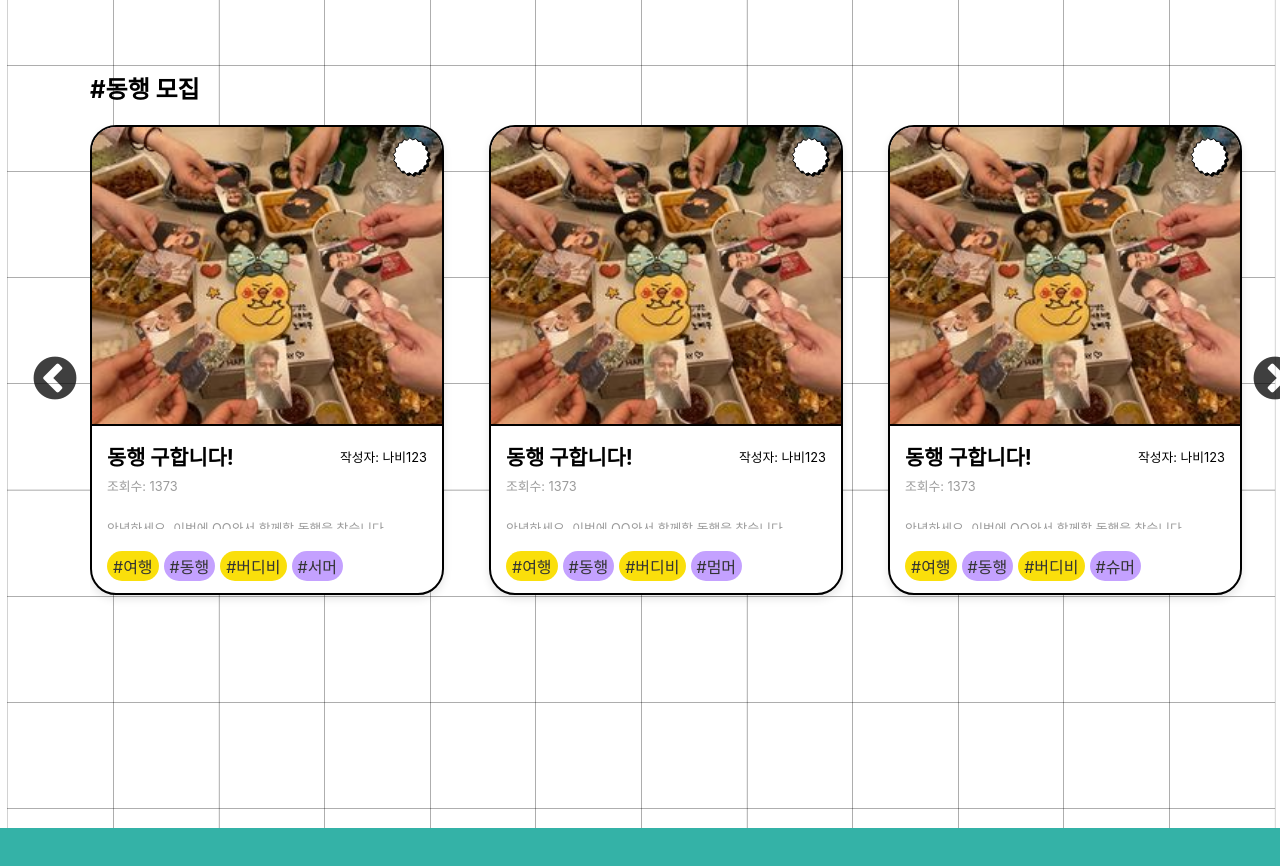
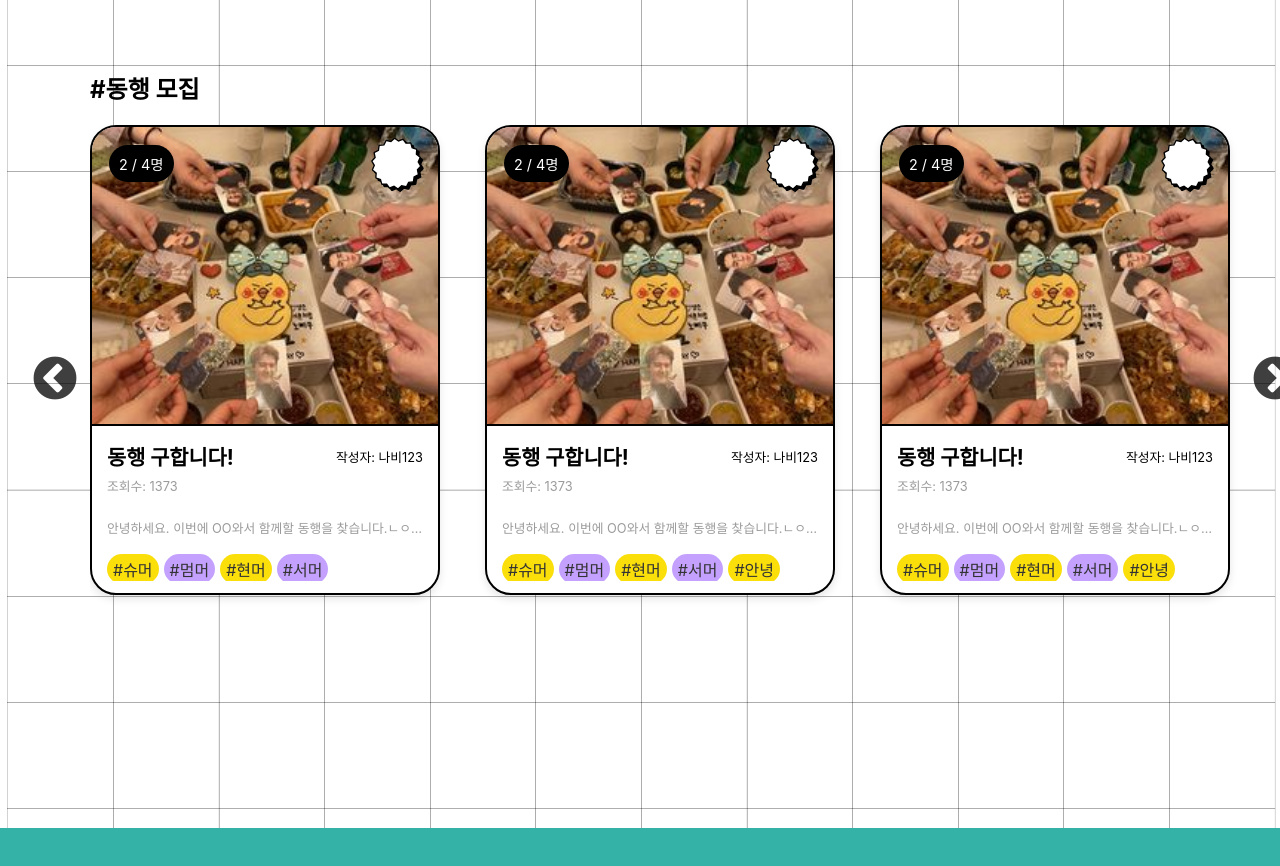
Before and after one commit to jun1378527/Smurfs-Village, a React (Create React App) app: page / in a window 1280 px wide. Shown: the part 1880-2746 px from the top of the page. Built offline with nearby package versions, Linux system fonts and the light colour scheme; a web font is replaced by a local one.

Commit message:
mainpage modify

```diff
--- /dev/null
+++ b/src/views/MainPage/Card.js
@@ -0,0 +1,57 @@
+import React, { useRef, useEffect } from "react";
+import scrap_yes from "../../img/scrap_yes.svg";
+import scrap_none from "../../img/scrap_none.svg";
+
+const Card = ({ data, index, type, toggleScrap }) => {
+  const hashtagsRef = useRef(null);
+
+  useEffect(() => {
+    const containerWidth = hashtagsRef.current.offsetWidth;
+    let totalWidth = 0;
+    const hashtags = Array.from(hashtagsRef.current.children);
+
+    hashtags.forEach(tag => {
+      totalWidth += tag.offsetWidth + 5; // 5는 gap 크기
+      if (totalWidth > containerWidth) {
+        tag.style.display = "none";
+      }
+    });
+  }, [data.hashtags]);
+
+  return (
+    <div className="card" key={index}>
+      <div className="card-image-wrapper">
+        <img src={data.image} alt="Sample" className="card-image" />
+        <div className="participants-info">
+          {data.currentParticipants} / {data.maxParticipants}명
+        </div>
+        <img
+          src={data.scrap ? scrap_yes : scrap_none}
+          alt="Scrap"
+          className="scrap-icon"
+          onClick={() => toggleScrap(index, type)}
+        />
+      </div>
+      <div className="card-content">
+        <div className="card-line-1">
+          <h3>{data.title}</h3>
+          <span>작성자: {data.author}</span>
+        </div>
+        <p>조회수: {data.views}</p>
+        <p className="card_desc">{data.description}</p>
+        <div className="hashtags" ref={hashtagsRef}>
+          {data.hashtags.map((tag, idx) => (
+            <span
+              key={idx}
+              className={`hashtag ${idx % 2 === 0 ? "alternate-color" : ""}`}
+            >
+              #{tag}
+            </span>
+          ))}
+        </div>
+      </div>
+    </div>
+  );
+};
+
+export default Card;
--- a/src/views/MainPage/MainPage.css
+++ b/src/views/MainPage/MainPage.css
@@ -16,7 +16,7 @@ body {
 .main-section {
   display: flex;
   height: 800px;
-  box-sizing: border-box; /* 패딩과 테두리를 포함한 전체 높이 계산 */
+  box-sizing: border-box;
 }
 
 .left-section {
@@ -26,7 +26,7 @@ body {
   display: flex;
   flex-direction: column;
   padding: 100px 74px;
-  box-sizing: border-box; /* 패딩과 테두리를 포함한 전체 높이 계산 */
+  box-sizing: border-box;
   justify-content: space-between;
 }
 
@@ -43,10 +43,12 @@ body {
   font-family: "cooper-black-std", sans-serif;
   margin: 0;
 }
+
 .left_bee_icon img {
   margin-left: 30px;
   height: 188px;
 }
+
 .left-section .h1_buddy {
   margin: 0;
 }
@@ -77,9 +79,11 @@ body {
   height: 114px;
   text-align: left;
 }
+
 .left_bee_icon {
   display: flex;
 }
+
 .right-section {
   flex: 1; /* 줄어드는 부분 */
   min-width: 0; /* 최소 너비를 0으로 설정 */
@@ -205,9 +209,10 @@ body {
   flex-direction: column;
   justify-content: center;
   align-items: center;
-  height: 300px;
+  height: 800px;
   padding: 40px;
   background-color: #fff;
+  background-image: url("../../img/grid_temp2-18.svg"); /* 격자 무늬 배경 이미지 경로 */
   background-size: cover;
   white-space: nowrap;
 }
@@ -244,7 +249,7 @@ body {
 }
 
 .card {
-  width: 350px; /* 카드 너비 고정 */
+  width: 350px !important; /* 카드 너비 고정 */
   height: 470px; /* 카드 높이 고정 */
   background-color: #fff; /* 카드 배경 색상 */
   border-radius: 26px;
@@ -264,29 +269,16 @@ body {
   align-items: center;
 }
 
-.card-image-wrapper {
-  position: relative;
-}
-
 .card-image {
-  width: 350px;
-  height: 297px;
+  width: 350px; /* 이미지 너비 고정 */
+  height: 297px; /* 이미지 높이 고정 */
   object-fit: cover;
-  opacity: 1;
-}
-
-.scrap-icon {
-  position: absolute;
-  top: 10px;
-  right: 10px;
-  width: 40px;
-  height: 40px;
-  cursor: pointer;
+  opacity: 1; /* 이미지의 투명도 */
 }
 
 .card-content {
   width: 100%;
-  height: 172px;
+  height: 172px; /* 컨텐츠 높이 고정 */
   box-sizing: border-box;
   padding: 15px;
   display: flex;
@@ -321,25 +313,31 @@ body {
   display: flex;
   align-items: center;
   gap: 5px;
-  flex-wrap: wrap;
+  flex-wrap: nowrap; /* 한 줄로 정렬 */
+  overflow: hidden;
+  max-width: 100%;
 }
 
 .hashtag {
   margin-top: 17px;
-  background-color: #c4a1ff;
+  background-color: #c4a1ff; /* 기본 해시태그 배경 색상 */
   border-radius: 25px;
   padding: 3px 6px;
   font-size: 1em;
   color: #333;
+  white-space: nowrap; /* 한 줄로 표시 */
+  overflow: hidden; /* 넘치는 텍스트 숨김 */
 }
 
 .hashtag.alternate-color {
-  background-color: #fadf0b;
+  background-color: #fadf0b; /* 대체 해시태그 배경 색상 */
 }
 
 .slick-slide {
   padding-right: 45px;
   height: 800px;
+  display: flex !important;
+  justify-content: center;
 }
 
 .slick-list {
@@ -370,3 +368,27 @@ body {
 .slick-next {
   right: -40px;
 }
+
+.card-image-wrapper {
+  position: relative;
+}
+
+.participants-info {
+  position: absolute;
+  top: 18px;
+  left: 17px;
+  background: rgba(0, 0, 0);
+  color: #fff;
+  padding: 8px 10px;
+  border-radius: 50px;
+  font-size: 0.9em;
+}
+
+.scrap-icon {
+  position: absolute;
+  top: 10px;
+  right: 13px;
+  width: 55px;
+  height: 55px;
+  cursor: pointer;
+}
--- a/src/views/MainPage/MainPage.js
+++ b/src/views/MainPage/MainPage.js
@@ -9,8 +9,7 @@ import header_icon from "../../img/header_icon.svg";
 import section1_bee from "../../img/section1_bee.svg";
 import section1_cloud from "../../img/section1_cloud.svg";
 import section1_flower from "../../img/section1_flower.svg";
-import scrap_yes from "../../img/scrap_yes.svg";
-import scrap_none from "../../img/scrap_none.svg";
+import Card from "./Card";
 import birthdayImage from "../../img/birthday1.jpg";
 
 const MainPage = () => {
@@ -31,37 +30,49 @@ const MainPage = () => {
       title: "동행 구합니다!",
       author: "나비123",
       views: 1373,
-      description: "안녕하세요. 이번에 OO와서 함께할 동행을 찾습니다.",
-      hashtags: ["여행", "동행", "버디비", "서머"],
+      description:
+        "안녕하세요. 이번에 OO와서 함께할 동행을 찾습니다.ㄴㅇㄴㅇㄹㄹㄴㅇ",
+      hashtags: ["슈머", "멈머", "현머", "서머", "안녕ㄴㅇㅇㄴㄹㄴㅇㄹ"],
       image: birthdayImage,
       scrap: false,
+      currentParticipants: 2,
+      maxParticipants: 4,
     },
     {
       title: "동행 구합니다!",
       author: "나비123",
       views: 1373,
-      description: "안녕하세요. 이번에 OO와서 함께할 동행을 찾습니다.",
-      hashtags: ["여행", "동행", "버디비", "멈머"],
+      description:
+        "안녕하세요. 이번에 OO와서 함께할 동행을 찾습니다.ㄴㅇㄴㅇㄹㄹㄴㅇ",
+      hashtags: ["슈머", "멈머", "현머", "서머", "안녕", "넘친다"],
       image: birthdayImage,
       scrap: false,
+      currentParticipants: 2,
+      maxParticipants: 4,
     },
     {
       title: "동행 구합니다!",
       author: "나비123",
       views: 1373,
-      description: "안녕하세요. 이번에 OO와서 함께할 동행을 찾습니다.",
-      hashtags: ["여행", "동행", "버디비", "슈머"],
+      description:
+        "안녕하세요. 이번에 OO와서 함께할 동행을 찾습니다.ㄴㅇㄴㅇㄹㄹㄴㅇ",
+      hashtags: ["슈머", "멈머", "현머", "서머", "안녕", "넘친다"],
       image: birthdayImage,
       scrap: false,
+      currentParticipants: 2,
+      maxParticipants: 4,
     },
     {
       title: "동행 구합니다!",
       author: "나비123",
       views: 1373,
-      description: "안녕하세요. 이번에 OO와서 함께할 동행을 찾습니다.",
-      hashtags: ["여행", "동행", "버디비", "현머"],
+      description:
+        "안녕하세요. 이번에 OO와서 함께할 동행을 찾습니다.ㄴㅇㄴㅇㄹㄹㄴㅇ",
+      hashtags: ["슈머", "멈머", "현머", "서머", "안녕", "넘친다"],
       image: birthdayImage,
       scrap: false,
+      currentParticipants: 2,
+      maxParticipants: 4,
     },
     // 추가적인 목업 데이터...
   ];
@@ -72,9 +83,11 @@ const MainPage = () => {
       author: "나비456",
       views: 2567,
       description: "안녕하세요. 이번에 OO와서 함께할 펀딩을 찾습니다.",
-      hashtags: ["펀딩", "지원", "버디비"],
+      hashtags: ["펀딩", "지원", "버디비", "지원", "버디비", "지원", "버디비"],
       image: birthdayImage,
       scrap: false,
+      currentParticipants: 3,
+      maxParticipants: 5,
     },
     {
       title: "펀딩 구합니다!",
@@ -84,6 +97,8 @@ const MainPage = () => {
       hashtags: ["펀딩", "지원", "버디비"],
       image: birthdayImage,
       scrap: false,
+      currentParticipants: 3,
+      maxParticipants: 5,
     },
     {
       title: "펀딩 구합니다!",
@@ -93,6 +108,8 @@ const MainPage = () => {
       hashtags: ["펀딩", "지원", "버디비"],
       image: birthdayImage,
       scrap: false,
+      currentParticipants: 3,
+      maxParticipants: 5,
     },
     {
       title: "펀딩 구합니다!",
@@ -102,6 +119,8 @@ const MainPage = () => {
       hashtags: ["펀딩", "지원", "버디비"],
       image: birthdayImage,
       scrap: false,
+      currentParticipants: 3,
+      maxParticipants: 5,
     },
     // 추가적인 목업 데이터...
   ];
@@ -122,38 +141,6 @@ const MainPage = () => {
       setFundingCards(updatedCards);
     }
   };
-
-  const createCard = (data, index, type) => (
-    <div className="card" key={index}>
-      <div className="card-image-wrapper">
-        <img src={data.image} alt="Sample" className="card-image" />
-        <img
-          src={data.scrap ? scrap_yes : scrap_none}
-          alt="Scrap"
-          className="scrap-icon"
-          onClick={() => toggleScrap(index, type)}
-        />
-      </div>
-      <div className="card-content">
-        <div className="card-line-1">
-          <h3>{data.title}</h3>
-          <span>작성자: {data.author}</span>
-        </div>
-        <p>조회수: {data.views}</p>
-        <p className="card_desc">{data.description}</p>
-        <div className="hashtags">
-          {data.hashtags.map((tag, idx) => (
-            <span
-              key={idx}
-              className={`hashtag ${idx % 2 === 0 ? "alternate-color" : ""}`}
-            >
-              #{tag}
-            </span>
-          ))}
-        </div>
-      </div>
-    </div>
-  );
 
   return (
     <Layout>
@@ -209,17 +196,29 @@ const MainPage = () => {
         <div className="recruitment-section">
           <h2>#동행 모집</h2>
           <Slider {...settings}>
-            {recruitmentCards.map((data, index) =>
-              createCard(data, index, "recruitment")
-            )}
+            {recruitmentCards.map((data, index) => (
+              <Card
+                key={index}
+                data={data}
+                index={index}
+                type="recruitment"
+                toggleScrap={toggleScrap}
+              />
+            ))}
           </Slider>
         </div>
         <div className="funding-section">
           <h2>#펀딩 모집</h2>
           <Slider {...settings}>
-            {fundingCards.map((data, index) =>
-              createCard(data, index, "funding")
-            )}
+            {fundingCards.map((data, index) => (
+              <Card
+                key={index}
+                data={data}
+                index={index}
+                type="funding"
+                toggleScrap={toggleScrap}
+              />
+            ))}
           </Slider>
         </div>
         <div className="ranking-section">
```
